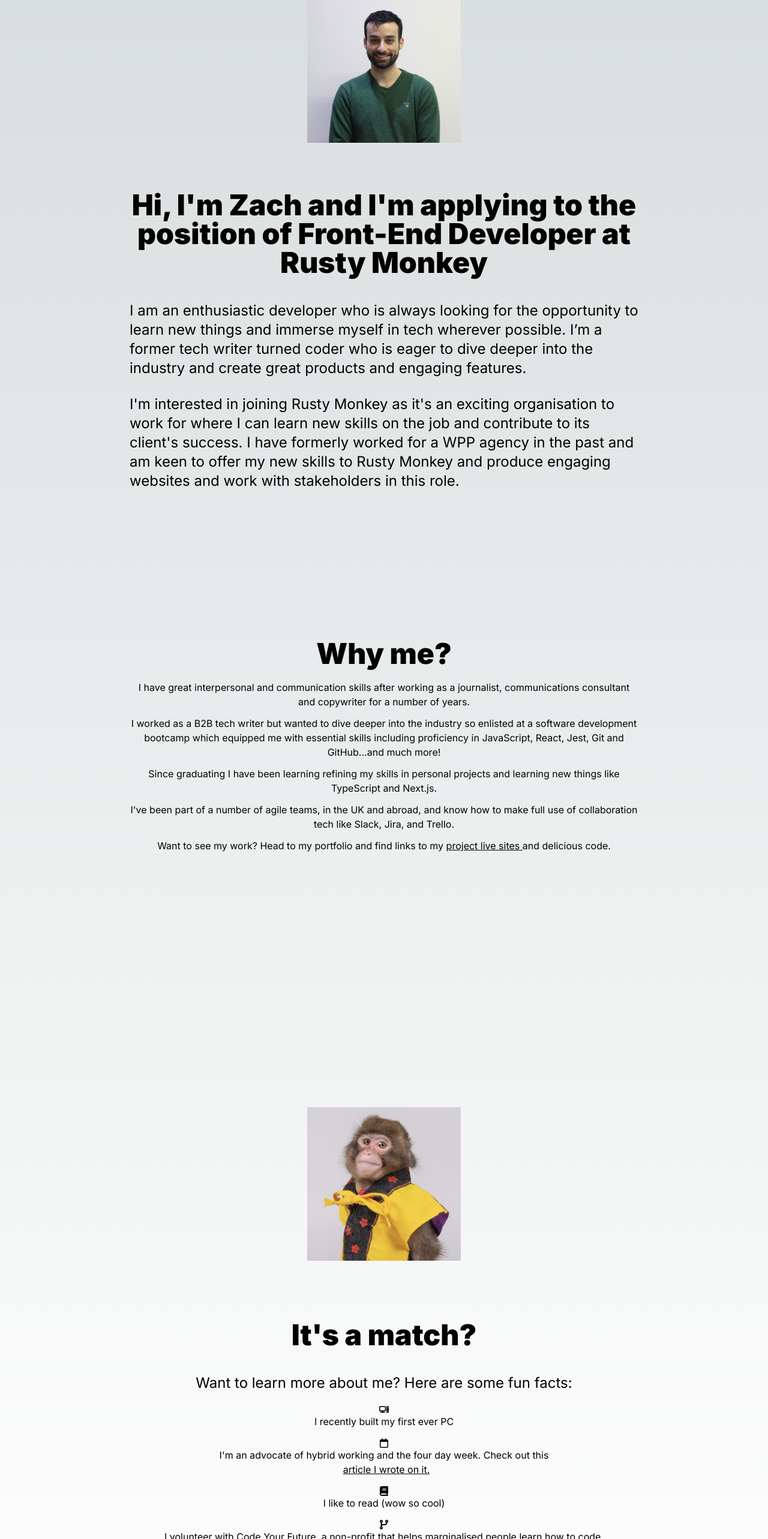
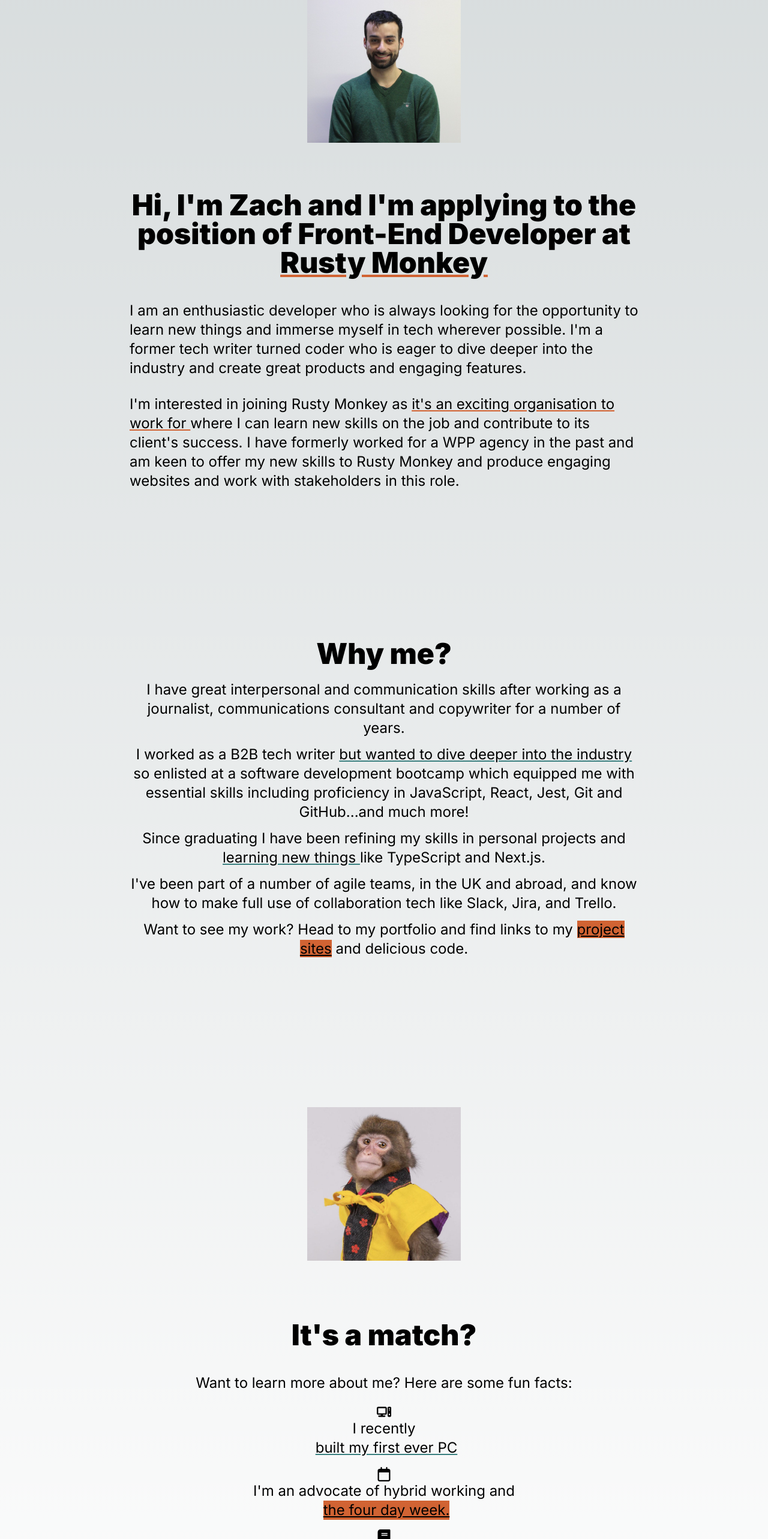
Before and after one commit to zamarz/rm-site, a Next.js app: page / in a window 1280 px wide. Shown: the part 234-2800 px from the top of the page at 60% size. Built offline with nearby package versions, Linux system fonts and the light colour scheme.

Commit message:
Add colour scheme

```diff
--- a/components/Intro.tsx
+++ b/components/Intro.tsx
@@ -19,17 +19,17 @@
         </div>
 
         <div className="flex flex-row text-center items-center py-5 ">
-          <h2 className="font-black text-5xl py-5">Hi, I'm Zach and I'm applying to the position of Front-End Developer at Rusty Monkey</h2>
+          <h2 className="font-black text-2xl lg:text-5xl py-5">Hi, I'm Zach and I'm applying to the position of Front-End Developer at <span className="underline decoration-primary">Rusty Monkey</span></h2>
         </div>
-        <p className="text-2xl">
-        I am an enthusiastic developer who is always looking for the opportunity to learn new things and immerse myself in tech wherever possible. I’m a former tech writer turned coder who is eager to dive deeper into the industry and create great products and engaging features.
+        <p className="md:text-2xl">
+        I am an enthusiastic developer who is always looking for the opportunity to learn new things and immerse myself in tech wherever possible. I'm a former tech writer turned coder who is eager to dive deeper into the industry and create great products and engaging features.
 
         </p>
 
-        <div className="py-7  text-xl lg:text-2xl">
+        <div className="py-7  md:text-xl lg:text-2xl">
           <p>
-          I'm interested in joining Rusty Monkey as it's an exciting organisation to work
-           for where I can learn new skills on the job and contribute to its client's success.
+          I'm interested in joining Rusty Monkey as <span className="underline decoration-primary"> it's an exciting organisation to work
+           for </span> where I can learn new skills on the job and contribute to its client's success.
            I have formerly worked for a WPP agency in the past and am keen to offer my new
             skills to Rusty Monkey and produce engaging websites and work with stakeholders in this role.
           </p>
--- a/components/Match.tsx
+++ b/components/Match.tsx
@@ -21,14 +21,18 @@
 
 
         <div className="flex flex-col text-center justify-center items-center py-10">
-          <h2 className="font-black text-5xl py-5">It's a match?</h2>
-          <h3 className="text-2xl py-5">Want to learn more about me? Here are some fun facts:</h3>
-           <ul className="space-y-4 align-middle flex flex-col">
-            <li className="flex flex-col items-center space-x-2 align-middle"><FaComputer /> I recently built my first ever PC</li>
-            <li className="flex flex-col items-center space-x-2"> <FaRegCalendar /> I'm an advocate of hybrid working and the four day week. Check out this <a className="underline" target="blank" href="https://www.itpro.com/business-strategy/flexible-working/361831/why-its-time-for-a-three-day-working-week-in-2022">article I wrote on it.</a></li>
+          <h2 className="font-black text-3xl lg:text-5xl py-5">It's a match?</h2>
+          <h3 className="text-xl lg:text-2xl py-5">Want to learn more about me? Here are some fun facts:</h3>
+           <ul className="space-y-4 align-middle flex flex-col lg:text-2xl">
+            <li className="flex flex-col items-center space-x-2 align-middle"><FaComputer /> I recently <span className="underline decoration-secondary">built my first ever PC</span></li>
+            <li className="flex flex-col items-center space-x-2"> <FaRegCalendar /> I'm an advocate of hybrid working and <a className="underline bg-primary hover:bg-secondary" target="blank" href="https://www.itpro.com/business-strategy/flexible-working/361831/why-its-time-for-a-three-day-working-week-in-2022">the four day week.</a></li>
             <li className="flex flex-col items-center space-x-2"> <FaBook /> I like to read (wow so cool)</li>
-            <li className="flex flex-col items-center space-x-2"> <FaCodeBranch /> I volunteer with Code Your Future, a non-profit that helps marginalised people learn how to code.</li>
+            <li className="flex flex-col items-center space-x-2"> <FaCodeBranch /> I volunteer with <span className="underline decoration-secondary">Code Your Future</span>, a non-profit that helps marginalised people learn how to code.</li>
            </ul>
+        </div>
+
+        <div>
+          <button>Drop me a line</button>
         </div>
     </div>
     </section>
--- a/components/Skills.tsx
+++ b/components/Skills.tsx
@@ -4,16 +4,16 @@
     <section className="px-10 py-10 mx-auto container min-h-screen">
     <div className="py-10 mx-10 px-10">
         <div className="flex flex-col text-center justify-center items-center py-10 ">
-          <h2 className="font-black text-5xl py-5">Why me?</h2>
+          <h2 className="font-black text-2xl lg:text-5xl py-5">Why me?</h2>
 
-            <ul className="space-y-3">
+            <ul className="space-y-3 md:text-xl lg:text-2xl">
               <li>I have great interpersonal and communication skills after working as a journalist, communications consultant and copywriter for a number of years.</li>
-              <li>I worked as a B2B tech writer but wanted to dive deeper into the industry so enlisted at a software development bootcamp which equipped me with essential skills including proficiency in JavaScript, React, Jest, Git and GitHub...and much more! </li>
-              <li>Since graduating I have been learning refining my skills in personal projects and learning new things like TypeScript and Next.js.</li>
+              <li>I worked as a B2B tech writer <span className="underline decoration-secondary"> but wanted to dive deeper into the industry </span> so enlisted at a software development bootcamp which equipped me with essential skills including proficiency in JavaScript, React, Jest, Git and GitHub...and much more! </li>
+              <li>Since graduating I have been refining my skills in personal projects and <span className="underline decoration-secondary">learning new things </span> like TypeScript and Next.js.</li>
 
               <li>I've been part of a number of agile teams, in the UK and abroad, and know how to make full use of collaboration tech like Slack, Jira, and Trello.
               </li>
-                <li>Want to see my work? Head to my portfolio and find links to my <a className="underline" href="https://www.zachmarzouk.dev/" target="blank"> project live sites </a> and delicious code.</li>
+                <li>Want to see my work? Head to my portfolio and find links to my <a className="underline bg-primary hover:bg-secondary" href="https://www.zachmarzouk.dev/" target="blank"> project sites</a> and delicious code.</li>
             </ul>
             </div>
             </div>
--- a/tailwind.config.ts
+++ b/tailwind.config.ts
@@ -8,11 +8,11 @@
   ],
   theme: {
     extend: {
-      backgroundImage: {
-        "gradient-radial": "radial-gradient(var(--tw-gradient-stops))",
-        "gradient-conic":
-          "conic-gradient(from 180deg at 50% 50%, var(--tw-gradient-stops))",
-      },
+      colors: {
+        primary: "#d16333",
+        secondary: "#3b8080"
+
+      }
     },
   },
   plugins: [],
```
